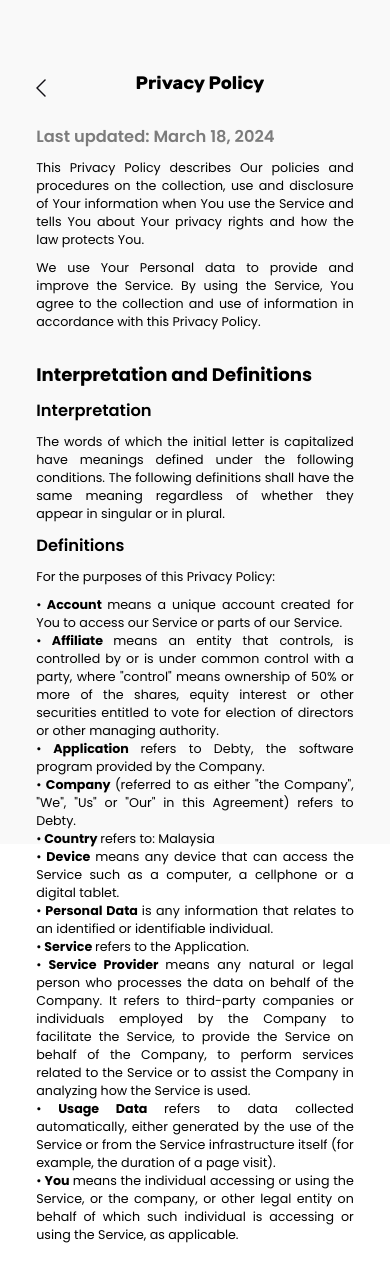
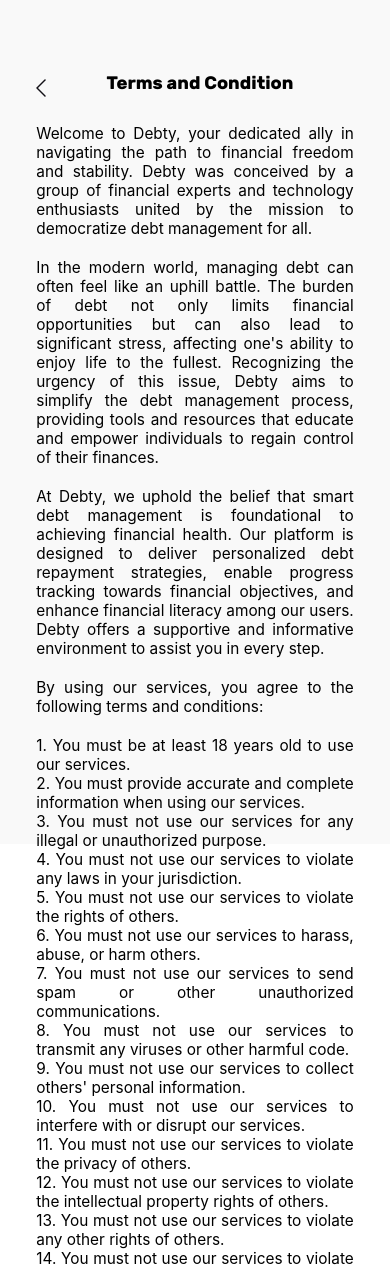
Before and after one commit to yangding14/VeeHek, a React Native app in the folder frontend/: screen / in a window 390 px wide. Shown: the top 1268 px of the page. Built offline with nearby package versions, Linux system fonts and the light colour scheme.

Commit message:
Add Term and Condition

```diff
--- a/frontend/App.js
+++ b/frontend/App.js
@@ -7,6 +7,7 @@
 import { colors } from "./styles/GlobalStyle";
 import Settings_PrivacyPolicy from "./screens/Settings_PrivacyPolicy";
 import Settings_AboutUs from "./screens/Settings_AboutUs";
+import Settings_TermsAndCon from "./screens/Settings_TermsAndCon";
 
 export default function App() {
   const [loaded, error] = useFonts({
@@ -38,8 +39,9 @@
   return (
     <View style={styles.container}>
       {/* <Wallet_Home /> */}
-      <Settings_PrivacyPolicy />
+      {/* <Settings_PrivacyPolicy /> */}
       {/* <Settings_AboutUs /> */}
+      <Settings_TermsAndCon/>
     </View>
   );
 }
--- a/frontend/screens/Settings_AboutUs.js
+++ b/frontend/screens/Settings_AboutUs.js
@@ -7,7 +7,7 @@
         <View style={appStyles.appBackground}>
             <View style = {{ flexDirection: 'row', alignItems: 'center',justifyContent: 'flex-start'}}>
             <Image source={require('../assets/arrowLeft.png')} />
-            <Text style={{flex: 1, textAlign: 'center',fontFamily: fonts.RubikBold, fontSize: sh(30)}}>About Us</Text>
+            <Text style={{flex: 1, textAlign: 'center',fontFamily: fonts.RubikBold, fontSize: sh(20)}}>About Us</Text>
             </View>
 
             {/* <Text style={{fontFamily: fonts.RubikBold, fontSize: sh(30),justifyContent: 'center'}}>About Us</Text> */}
--- /dev/null
+++ b/frontend/screens/Settings_TermsAndCon.js
@@ -0,0 +1,52 @@
+import React from 'react';
+import { View, Text, Image, ScrollView } from "react-native";
+import { appStyles, sh,sw, fonts, colors } from "../styles/GlobalStyle";
+
+function Settings_TermsAndCon(props) {
+    return (
+        <View style={appStyles.appBackground}>
+            <View
+        style={{
+          flexDirection: "row",
+          alignItems: "center",
+          justifyContent: "flex-start",
+        }}
+      >
+        <Image source={require("../assets/arrowLeft.png")} />
+        <Text style={{ flex: 1, textAlign: "center", fontFamily: fonts.RubikBold, fontSize: sh(20),paddingBottom:10}}>Terms and Condition</Text>
+      </View>
+      <View style = {{marginHorizontal: -sw(40)}}>
+      <ScrollView style ={{paddingHorizontal: sw(40)}}>
+
+            <Text style={{fontFamily: fonts.Poppins, fontSize: sh(17),textAlign: 'justify',paddingTop: 20}}>Welcome to Debty, your dedicated ally in navigating the path to financial freedom and stability. Debty was conceived by a group of financial experts and technology enthusiasts united by the mission to democratize debt management for all.</Text>
+            <Text style={{fontFamily: fonts.Poppins, fontSize: sh(17),textAlign: 'justify',paddingTop: 20}}>In the modern world, managing debt can often feel like an uphill battle. The burden of debt not only limits financial opportunities but can also lead to significant stress, affecting one's ability to enjoy life to the fullest. Recognizing the urgency of this issue, Debty aims to simplify the debt management process, providing tools and resources that educate and empower individuals to regain control of their finances.</Text>
+            <Text style={{fontFamily: fonts.Poppins, fontSize: sh(17),textAlign: 'justify',paddingTop: 20}}>At Debty, we uphold the belief that smart debt management is foundational to achieving financial health. Our platform is designed to deliver personalized debt repayment strategies, enable progress tracking towards financial objectives, and enhance financial literacy among our users. Debty offers a supportive and informative environment to assist you in every step.</Text>
+            <Text style={{fontFamily: fonts.Poppins, fontSize: sh(17),textAlign: 'justify',paddingTop: 20}}>By using our services, you agree to the following terms and conditions:</Text>
+            <Text style={{fontFamily: fonts.Poppins, fontSize: sh(17),textAlign: 'justify',paddingTop: 20}}>1. You must be at least 18 years old to use our services.</Text>
+            <Text style={{fontFamily: fonts.Poppins, fontSize: sh(17),textAlign: 'justify'}}>2. You must provide accurate and complete information when using our services.</Text>
+            <Text style={{fontFamily: fonts.Poppins, fontSize: sh(17),textAlign: 'justify'}}>3. You must not use our services for any illegal or unauthorized purpose.</Text>
+            <Text style={{fontFamily: fonts.Poppins, fontSize: sh(17),textAlign: 'justify'}}>4. You must not use our services to violate any laws in your jurisdiction.</Text>
+            <Text style={{fontFamily: fonts.Poppins, fontSize: sh(17),textAlign: 'justify'}}>5. You must not use our services to violate the rights of others.</Text>
+            <Text style={{fontFamily: fonts.Poppins, fontSize: sh(17),textAlign: 'justify'}}>6. You must not use our services to harass, abuse, or harm others.</Text>
+            <Text style={{fontFamily: fonts.Poppins, fontSize: sh(17),textAlign: 'justify'}}>7. You must not use our services to send spam or other unauthorized communications.</Text>
+            <Text style={{fontFamily: fonts.Poppins, fontSize: sh(17),textAlign: 'justify'}}>8. You must not use our services to transmit any viruses or other harmful code.</Text>
+            <Text style={{fontFamily: fonts.Poppins, fontSize: sh(17),textAlign: 'justify'}}>9. You must not use our services to collect others' personal information.</Text>
+            <Text style={{fontFamily: fonts.Poppins, fontSize: sh(17),textAlign: 'justify'}}>10. You must not use our services to interfere with or disrupt our services.</Text>
+            <Text style={{fontFamily: fonts.Poppins, fontSize: sh(17),textAlign: 'justify'}}>11. You must not use our services to violate the privacy of others.</Text>
+            <Text style={{fontFamily: fonts.Poppins, fontSize: sh(17),textAlign: 'justify'}}>12. You must not use our services to violate the intellectual property rights of others.</Text>
+            <Text style={{fontFamily: fonts.Poppins, fontSize: sh(17),textAlign: 'justify'}}>13. You must not use our services to violate any other rights of others.</Text>
+            <Text style={{fontFamily: fonts.Poppins, fontSize: sh(17),textAlign: 'justify'}}>14. You must not use our services to violate any other terms and conditions.</Text>
+            <Text style={{fontFamily: fonts.Poppins, fontSize: sh(17),textAlign: 'justify'}}>15. You must not use our services to violate any other policies.</Text>
+
+            <Text style={{fontFamily: fonts.Poppins, fontSize: sh(17),textAlign: 'justify',paddingTop: 20}}>We reserve the right to terminate or suspend your account and access to our services if you violate any of the terms and conditions.</Text>
+            <Text style={{fontFamily: fonts.Poppins, fontSize: sh(17),textAlign: 'justify',paddingTop: 20}}>We reserve the right to change the terms and conditions at any time without notice.</Text>
+            <Text style={{fontFamily: fonts.Poppins, fontSize: sh(17),textAlign: 'justify',paddingTop: 20}}>If you have any questions about the terms and conditions, please contact us: </Text>
+            <Text style={{fontFamily: fonts.Poppins, fontSize: sh(17),paddingTop: 10, paddingBottom:150}}>By email: {'\t'}
+            <Text style ={{fontFamily: fonts.Poppins,textDecorationLine: 'underline'}}>debtyVeeHack@gmail.com </Text></Text>
+            </ScrollView>
+            </View>
+        </View>
+    );
+}
+
+export default Settings_TermsAndCon;
```
